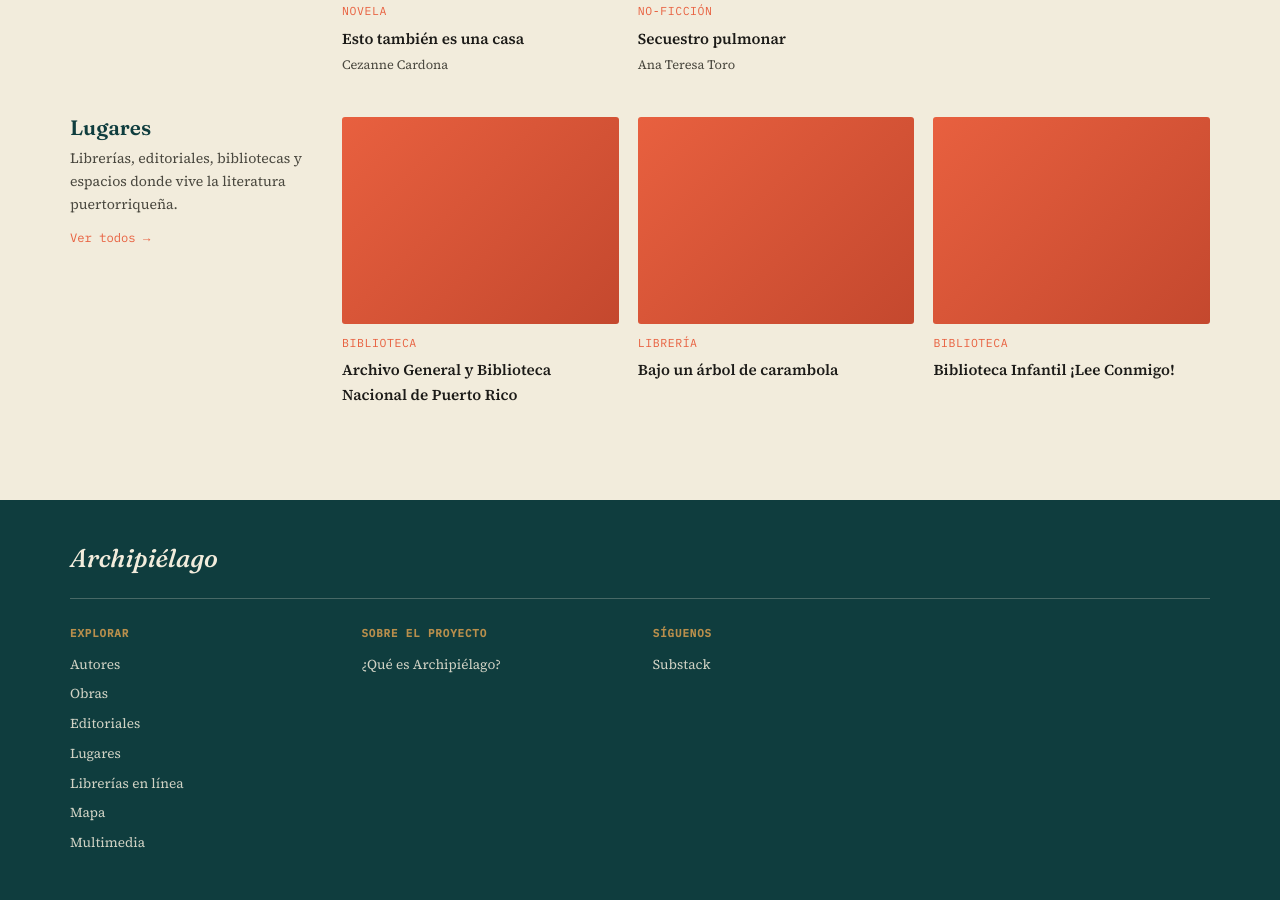
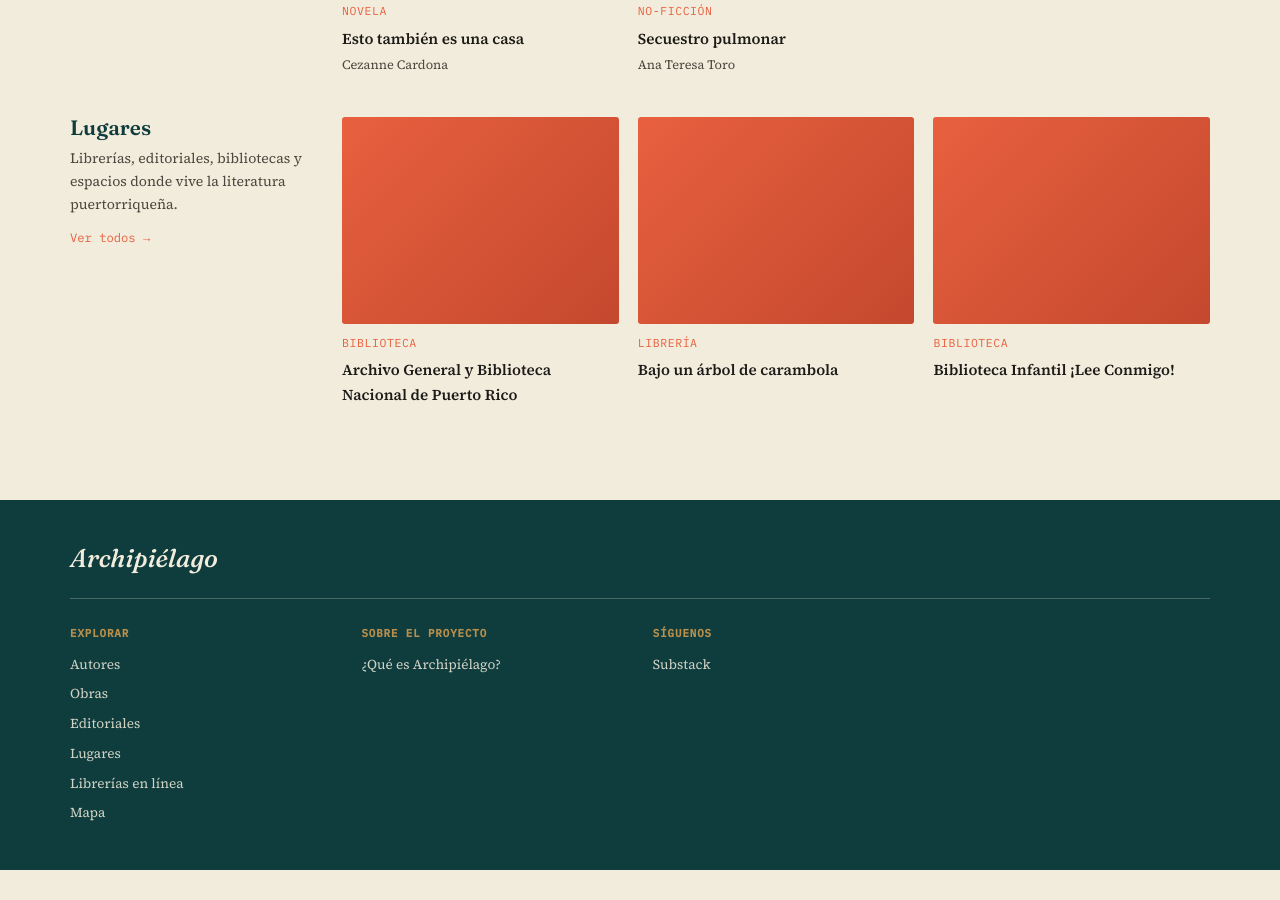
Before and after one commit to rgjanet/archipielago, a Jekyll site: the page built from index.html, in a window 1280 px wide and 900 px high, scrolled down 2922 px. Built offline with Jekyll 4.4.1, drawn with Linux system fonts in a browser that asks for light colours; after the commit the page ends 3792 px from its top, so only the background shows below that.

Commit message:
Update Ajustes del sitio “footer”

```diff
--- a/_data/footer.yml
+++ b/_data/footer.yml
@@ -13,8 +13,6 @@ columns:
         url: /tiendas-en-linea/
       - label: Mapa
         url: /mapa/
-      - label: Multimedia
-        url: /multimedia/
   - heading: Sobre el proyecto
     links:
       - label: ¿Qué es Archipiélago?
```
